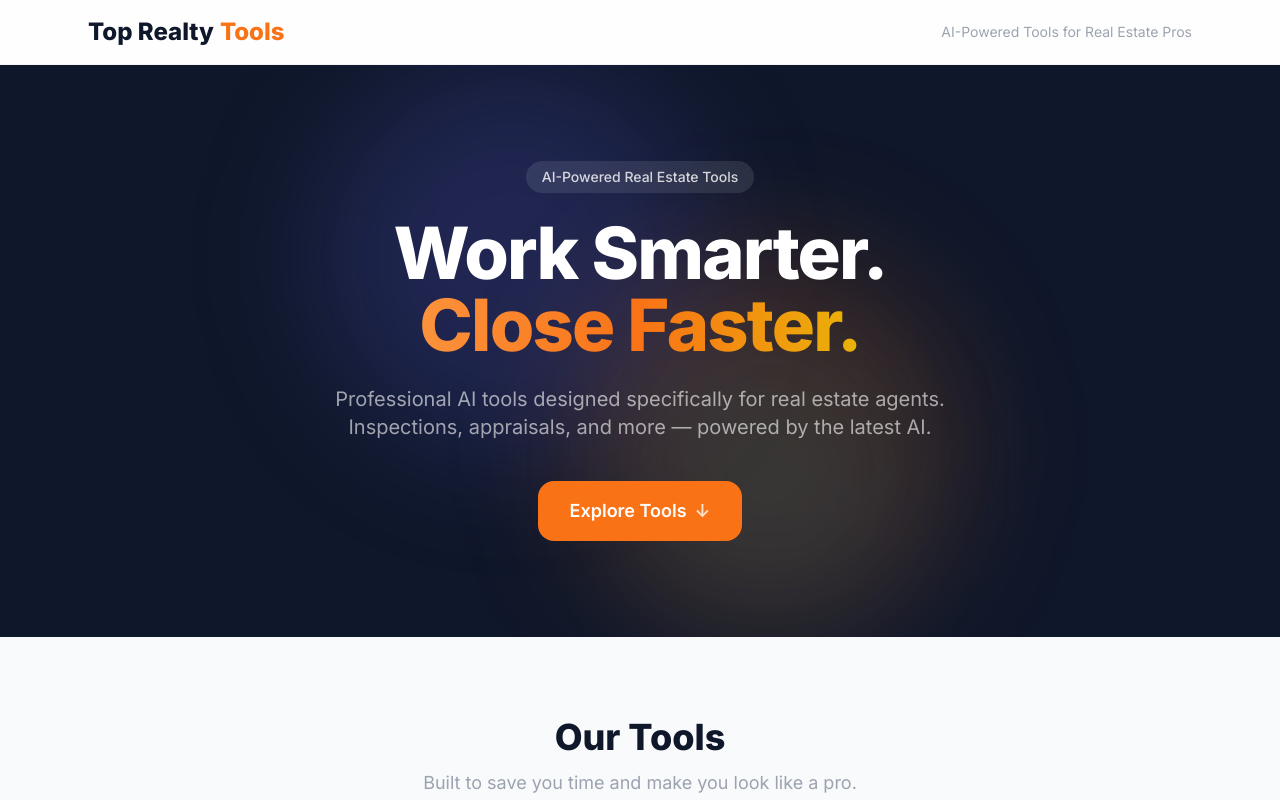
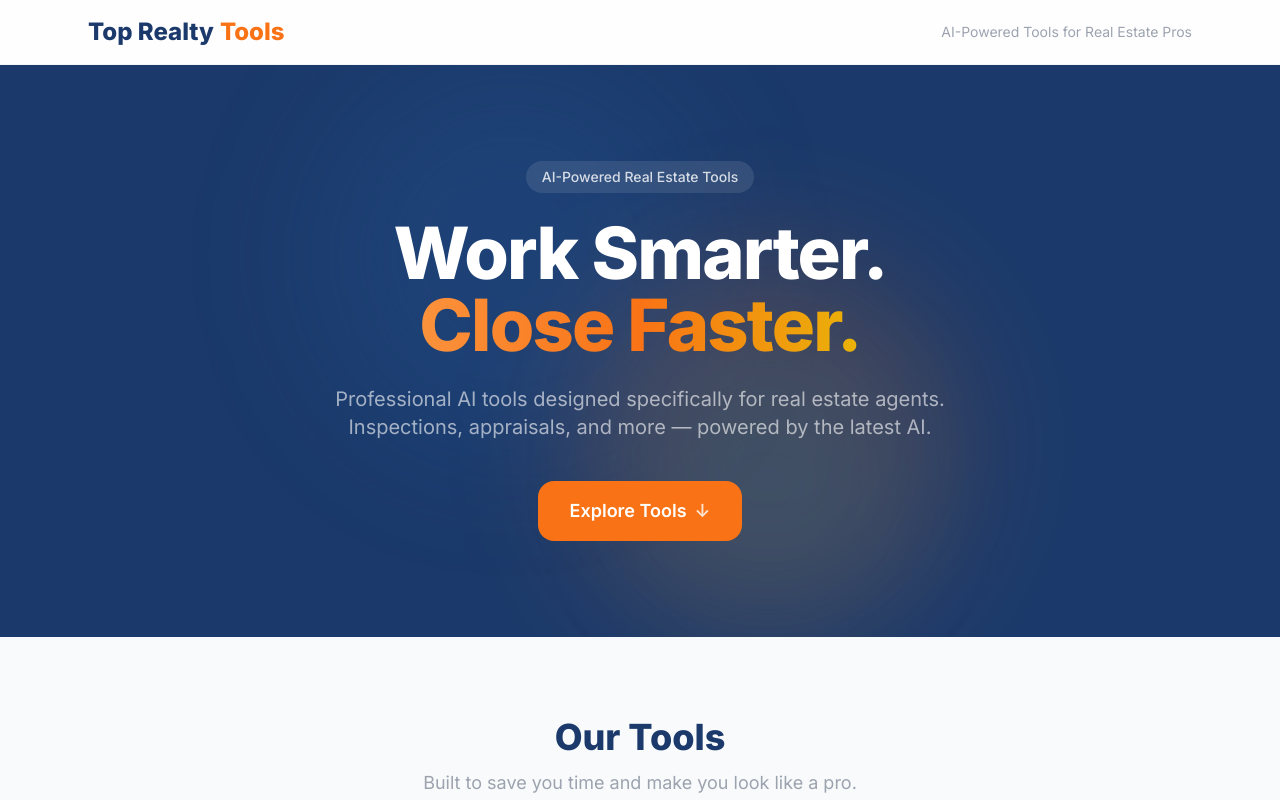
Before and after one commit to sherryperryTX/toprealtytools, a Next.js app: page / in a window 1280 px wide. Shown: the top 800 px of the page. Built offline with nearby package versions, Linux system fonts and the light colour scheme.

Commit message:
Match site colors to brand logo — blue #1B3A6B + orange #F97316

```diff
--- a/app/page.tsx
+++ b/app/page.tsx
@@ -17,7 +17,7 @@ export default function Home() {
       href: "/appraiser",
       icon: "📊",
       status: "coming-soon",
-      gradient: "from-pop via-indigo-600 to-indigo-800",
+      gradient: "from-navy-light via-navy to-navy-dark",
       badge: "bg-white/20 text-white",
     },
   ];
--- a/lib/snitch-mitch/report-builder.ts
+++ b/lib/snitch-mitch/report-builder.ts
@@ -27,7 +27,7 @@ export async function generateReport(report: InspectionReport): Promise<void> {
   const pageWidth = doc.internal.pageSize.getWidth();
 
   // Header — deep slate navy
-  doc.setFillColor(15, 23, 42); // navy #0F172A
+  doc.setFillColor(27, 58, 107); // navy #1B3A6B
   doc.rect(0, 0, pageWidth, 40, "F");
   doc.setTextColor(255, 255, 255);
   doc.setFontSize(24);
@@ -81,7 +81,7 @@ export async function generateReport(report: InspectionReport): Promise<void> {
       ["Total Findings", report.findings.length.toString()],
     ],
     theme: "grid",
-    headStyles: { fillColor: [15, 23, 42] },
+    headStyles: { fillColor: [27, 58, 107] },
     columnStyles: { 0: { cellWidth: 80 } },
     margin: { left: 14 },
   });
@@ -92,13 +92,13 @@ export async function generateReport(report: InspectionReport): Promise<void> {
 
   yPos = (doc as any).lastAutoTable.finalY + 10;
   doc.setFontSize(12);
-  doc.setTextColor(15, 23, 42); // navy
+  doc.setTextColor(27, 58, 107); // navy
   doc.text(`Estimated Total Cost to Cure: $${totalLow.toLocaleString()} — $${totalHigh.toLocaleString()}`, 14, yPos);
 
   // Detailed findings
   doc.addPage();
   doc.setFontSize(18);
-  doc.setTextColor(15, 23, 42); // navy
+  doc.setTextColor(27, 58, 107); // navy
   doc.text("Detailed Findings", 14, 20);
 
   yPos = 30;
@@ -123,7 +123,7 @@ export async function generateReport(report: InspectionReport): Promise<void> {
     doc.roundedRect(14, yPos - 4, 4, 16, 1, 1, "F");
 
     doc.setFontSize(11);
-    doc.setTextColor(15, 23, 42); // navy
+    doc.setTextColor(27, 58, 107); // navy
     doc.text(finding.issue, 22, yPos + 2);
 
     doc.setFontSize(9);
--- a/tailwind.config.ts
+++ b/tailwind.config.ts
@@ -9,14 +9,14 @@ const config: Config = {
   theme: {
     extend: {
       colors: {
-        // Modern, clean but fun palette
-        navy: { DEFAULT: "#0F172A", light: "#1E293B", dark: "#020617" },
+        // Brand palette — matching TopRealtyTools.com logo
+        navy: { DEFAULT: "#1B3A6B", light: "#2B5EA7", dark: "#0F2544" },
         rust: { DEFAULT: "#F97316", light: "#FB923C", dark: "#EA580C" },
         slate: { DEFAULT: "#475569" },
         cream: { DEFAULT: "#F8FAFC" },
         gold: { DEFAULT: "#EAB308", light: "#FACC15" },
         sage: { DEFAULT: "#10B981", light: "#34D399" },
-        pop: { DEFAULT: "#6366F1", light: "#818CF8" },
+        pop: { DEFAULT: "#2B5EA7", light: "#3B7DD8" },
         cyan: { DEFAULT: "#06B6D4", light: "#22D3EE" },
       },
       fontFamily: {
```
